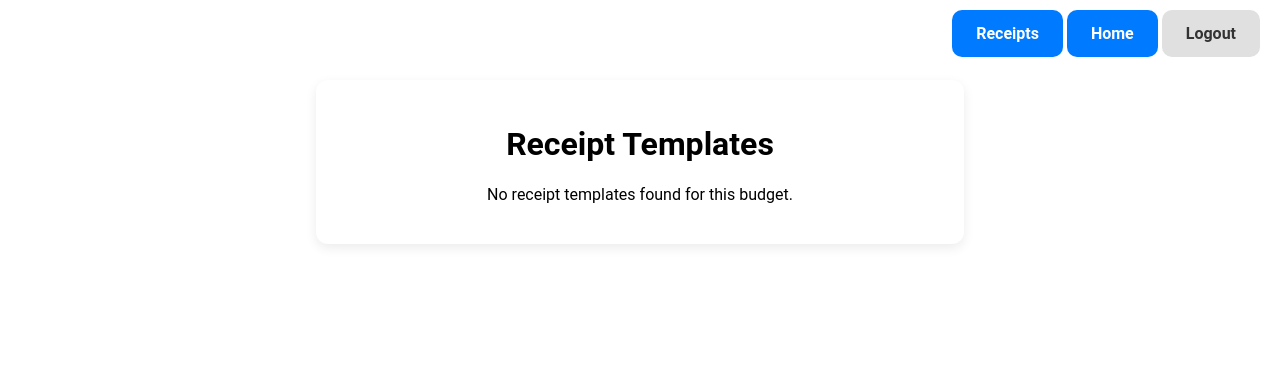
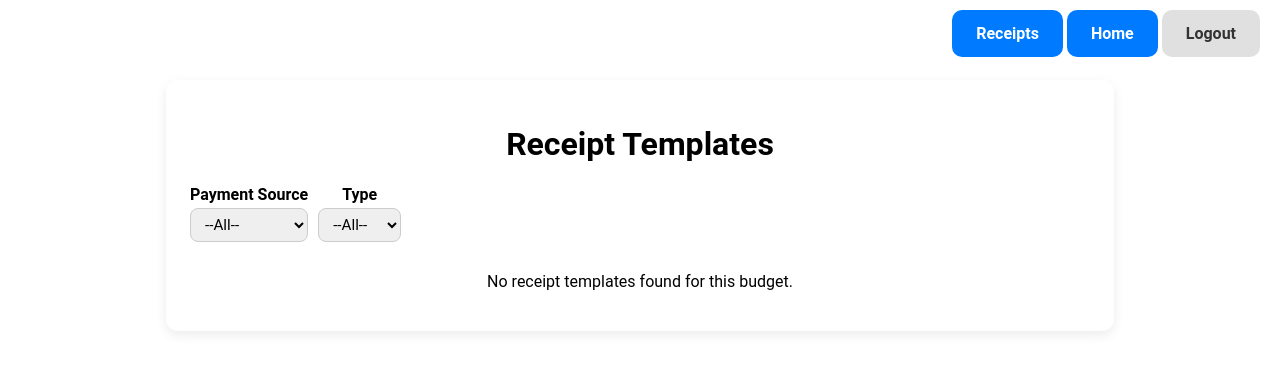
Before and after one commit to Jott2424/Envelopes, a Flask app: page /budget/1/receipt_templates/view in a window 1280 px wide. Shown: the top 372 px of the page. Run offline with Flask 3, Linux system fonts and the light colour scheme; the visitor is signed in with stand-in values (Sample User, id 1); data that the repository does not hold is empty; some libraries are stand-ins or nearby versions.

Commit message:
added merchant to receipt view and widened card.

```diff
--- a/Envelopes/functions/queries.py
+++ b/Envelopes/functions/queries.py
@@ -21,8 +21,8 @@ GET_ENVELOPES_AND_TRANSACTION_FIELDS_BY_BUDGET_ID = "SELECT e.pk_envelopes_id, e
 GET_ENVELOPE_NAME_AND_TRANSACTION_FIELDS_BY_BUDGET_AND_ENVELOPE_ID = "SELECT e.name, pk_envelope_transaction_fields_id, e.fk_budgets_id, fk_envelopes_id, form_order, field_name, field_type, is_required FROM envelope_transaction_fields etf JOIN envelopes e ON e.pk_envelopes_id = fk_envelopes_id WHERE e.fk_budgets_id = %s AND fk_envelopes_id = %s"
 GET_ENVELOPE_NAME_AND_TRANSACTION_FIELDS_EXCLUDING_AMOUNT_BY_BUDGET_AND_ENVELOPE_ID = "SELECT e.name, pk_envelope_transaction_fields_id, e.fk_budgets_id, fk_envelopes_id, form_order, field_name, field_type, is_required FROM envelope_transaction_fields etf JOIN envelopes e ON e.pk_envelopes_id = fk_envelopes_id WHERE e.fk_budgets_id = %s AND fk_envelopes_id = %s AND lower(field_name) NOT IN ('amount','description') "
 GET_ENVELOPES_NAME_AND_TRANSACTION_FIELDS_BY_BUDGET = "SELECT e.name, fk_envelopes_id, form_order, field_name, field_type, is_required FROM envelope_transaction_fields etf JOIN envelopes e ON e.pk_envelopes_id = fk_envelopes_id WHERE e.fk_budgets_id = %s"
-GET_RECEIPT_TEMPLATES_AND_PAYMENT_SOURCES_BY_BUDGETS_ID = "SELECT rt.pk_receipt_templates_id, rt.description, rt.debit_or_credit, ps.name as payment_source_name FROM receipt_templates rt LEFT JOIN payment_sources ps ON ps.pk_payment_sources_id = rt.fk_payment_sources_id WHERE rt.fk_budgets_id = %s ORDER BY rt.description ASC"
-GET_RECEIPTS_AND_PAYMENT_SOURCES_BY_BUDGETS_ID = "SELECT r.pk_receipts_id, r.description, r.debit_or_credit, r.transaction_date, r.amount, ps.name as payment_source_name FROM receipts r LEFT JOIN payment_sources ps ON ps.pk_payment_sources_id = r.fk_payment_sources_id WHERE r.fk_budgets_id = %s"
+GET_RECEIPT_TEMPLATES_AND_PAYMENT_SOURCES_BY_BUDGETS_ID = "SELECT rt.pk_receipt_templates_id, rt.merchant, rt.description, rt.debit_or_credit, ps.name as payment_source_name FROM receipt_templates rt LEFT JOIN payment_sources ps ON ps.pk_payment_sources_id = rt.fk_payment_sources_id WHERE rt.fk_budgets_id = %s"
+GET_RECEIPTS_AND_PAYMENT_SOURCES_BY_BUDGETS_ID = "SELECT r.pk_receipts_id, r.merchant, r.debit_or_credit, r.transaction_date, r.amount, ps.name as payment_source_name FROM receipts r LEFT JOIN payment_sources ps ON ps.pk_payment_sources_id = r.fk_payment_sources_id WHERE r.fk_budgets_id = %s"
 GET_RECEIPT_TEMPLATES_BY_RECEIPT_TEMPLATES_ID = "SELECT pk_receipt_templates_id, fk_payment_sources_id, debit_or_credit, merchant, description FROM receipt_templates WHERE pk_receipt_templates_id = %s"
 GET_TRANSACTION_TEMPLATES_BY_RECEIPT_TEMPLATES_ID = "SELECT fk_envelopes_id AS envelope_id, details FROM transaction_templates WHERE fk_receipt_templates_id = %s ORDER BY pk_transaction_templates_id"
 GET_TRANSACTIONS_BY_RECEIPT_ID = "SELECT fk_envelopes_id, details FROM transactions WHERE fk_receipts_id = %s ORDER BY pk_transactions_id"
--- a/Envelopes/functions/receipts_routes.py
+++ b/Envelopes/functions/receipts_routes.py
@@ -150,6 +150,53 @@ def receipts_create(budget_id):
         payment_sources=payment_sources
     )
 
+# def receipts_view(budget_id):
+#     conn = db_utils.get_db_connection()
+#     cur = conn.cursor()
+
+#     # Get optional filters from query params
+#     start_date = request.args.get('start_date')  # "YYYY-MM-DD"
+#     end_date = request.args.get('end_date')      # "YYYY-MM-DD"
+#     payment_source_name = request.args.get('payment_source_name')  # exact or partial match
+
+#     # Base query
+#     query = queries.GET_RECEIPTS_AND_PAYMENT_SOURCES_BY_BUDGETS_ID
+#     params = [budget_id]
+
+#     # Dynamic filters
+#     if start_date:
+#         query += " AND r.transaction_date >= %s"
+#         params.append(start_date)
+#     if end_date:
+#         query += " AND r.transaction_date <= %s"
+#         params.append(end_date)
+#     if payment_source_name:
+#         query += " AND ps.name ILIKE %s"  # case-insensitive partial match
+#         params.append(f"%{payment_source_name}%")
+
+#     query += " ORDER BY r.transaction_date DESC"
+
+#     cur.execute(query, params)
+#     columns = [desc[0] for desc in cur.description]
+#     receipts = [dict(zip(columns, row)) for row in cur.fetchall()]
+
+#     # Get all payment sources for filter dropdown
+#     cur.execute("SELECT pk_payment_sources_id, name FROM payment_sources WHERE fk_budgets_id=%s", (budget_id,))
+#     payment_sources = cur.fetchall()
+
+#     cur.close()
+#     conn.close()
+
+#     return render_template(
+#         "receipts_view.html",
+#         budget_id=budget_id,
+#         receipts=receipts,
+#         start_date=start_date or "",
+#         end_date=end_date or "",
+#         payment_source_name=payment_source_name or "",
+#         payment_sources=payment_sources
+#     )
+
 def receipts_view(budget_id):
     conn = db_utils.get_db_connection()
     cur = conn.cursor()
@@ -158,6 +205,7 @@ def receipts_view(budget_id):
     start_date = request.args.get('start_date')  # "YYYY-MM-DD"
     end_date = request.args.get('end_date')      # "YYYY-MM-DD"
     payment_source_name = request.args.get('payment_source_name')  # exact or partial match
+    debit_or_credit = request.args.get('debit_or_credit')  # new filter
 
     # Base query
     query = queries.GET_RECEIPTS_AND_PAYMENT_SOURCES_BY_BUDGETS_ID
@@ -173,6 +221,9 @@ def receipts_view(budget_id):
     if payment_source_name:
         query += " AND ps.name ILIKE %s"  # case-insensitive partial match
         params.append(f"%{payment_source_name}%")
+    if debit_or_credit in ('debit', 'credit'):
+        query += " AND r.debit_or_credit = %s"
+        params.append(debit_or_credit)
 
     query += " ORDER BY r.transaction_date DESC"
 
@@ -194,21 +245,56 @@ def receipts_view(budget_id):
         start_date=start_date or "",
         end_date=end_date or "",
         payment_source_name=payment_source_name or "",
+        debit_or_credit=debit_or_credit or "",
+        payment_sources=payment_sources
+    )
+def receipt_templates_view(budget_id):
+    conn = db_utils.get_db_connection()
+    cur = conn.cursor()
+
+    # Get optional filters from query params
+    payment_source_name = request.args.get('payment_source_name')
+    debit_or_credit = request.args.get('debit_or_credit')
+
+    # Base query
+    query = queries.GET_RECEIPT_TEMPLATES_AND_PAYMENT_SOURCES_BY_BUDGETS_ID
+    params = [budget_id]
+
+    # Dynamic filters
+    if payment_source_name:
+        query += " AND ps.name ILIKE %s"
+        params.append(f"%{payment_source_name}%")
+    if debit_or_credit in ('debit', 'credit'):
+        query += " AND rt.debit_or_credit = %s"
+        params.append(debit_or_credit)
+
+    # Order by description (even if not displayed)
+    query += " ORDER BY rt.description ASC"
+
+    cur.execute(query, params)
+    columns = [desc[0] for desc in cur.description]
+    templates = [dict(zip(columns, row)) for row in cur.fetchall()]
+
+    # Get all payment sources for filter dropdown
+    cur.execute(
+        "SELECT pk_payment_sources_id, name FROM payment_sources WHERE fk_budgets_id=%s",
+        (budget_id,)
+    )
+    payment_sources = cur.fetchall()
+
+    cur.close()
+    conn.close()
+
+    return render_template(
+        "receipt_templates_view.html",
+        budget_id=budget_id,
+        templates=templates,
+        payment_source_name=payment_source_name or "",
+        debit_or_credit=debit_or_credit or "",
         payment_sources=payment_sources
     )
 
 
-def receipt_templates_view(budget_id):
-    conn = db_utils.get_db_connection()
-    cur = conn.cursor()
-
-    cur.execute(queries.GET_RECEIPT_TEMPLATES_AND_PAYMENT_SOURCES_BY_BUDGETS_ID, (budget_id,))
-    columns = [desc[0] for desc in cur.description]
-    templates = [dict(zip(columns, row)) for row in cur.fetchall()]  # Convert tuples to dicts
-
-    cur.close()
-    conn.close()
-    return render_template("receipt_templates_view.html", budget_id=budget_id, templates=templates)
 
 def receipt_templates_edit(budget_id, template_id):
     conn = db_utils.get_db_connection()
--- a/Envelopes/static/css/main.css
+++ b/Envelopes/static/css/main.css
@@ -78,7 +78,7 @@ body {
 
 /********** CARDS **********/
 .card {
-    max-width: 600px;
+    max-width: 900px;
     margin: 0 auto;
     padding: 24px;
     background: white;
--- a/Envelopes/templates/receipt_templates_view.html
+++ b/Envelopes/templates/receipt_templates_view.html
@@ -17,13 +17,38 @@
     <div class="card">
         <h1>Receipt Templates</h1>
 
+        <!-- Filters -->
+        <form method="get" id="filters-form" class="filters-form">
+            <div class="filters-row">
+                <div class="form-group">
+                    <label>Payment Source</label>
+                    <select name="payment_source_name" class="form-control select-box" onchange="this.form.submit()">
+                        <option value="">--All--</option>
+                        {% for ps_id, ps_name in payment_sources %}
+                            <option value="{{ ps_name }}" {% if ps_name == payment_source_name %}selected{% endif %}>{{ ps_name }}</option>
+                        {% endfor %}
+                    </select>
+                </div>
+                <div class="form-group">
+                    <label>Type</label>
+                    <select name="debit_or_credit" class="form-control select-box" onchange="this.form.submit()">
+                        <option value="">--All--</option>
+                        <option value="debit" {% if debit_or_credit == 'debit' %}selected{% endif %}>Debit</option>
+                        <option value="credit" {% if debit_or_credit == 'credit' %}selected{% endif %}>Credit</option>
+                    </select>
+                </div>
+            </div>
+        </form>
+
+        <!-- Templates table -->
         {% if templates %}
             <table class="styled-table">
                 <thead>
                     <tr>
                         <th>Description</th>
+                        <th>Merchant</th>
+                        <th>Type</th>
                         <th>Payment Source</th>
-                        <th>Type</th>
                         <th>Actions</th>
                     </tr>
                 </thead>
@@ -31,11 +56,10 @@
                     {% for t in templates %}
                         <tr>
                             <td>{{ t.description }}</td>
+                            <td>{{ t.merchant }}</td>
+                            <td>{{ t.debit_or_credit }}</td>
                             <td>{{ t.payment_source_name }}</td>
-                            <td>{{ t.debit_or_credit }}</td>
-                            <td>
-                                {{ nav.receipt_templates_edit(budget_id, t.pk_receipt_templates_id) }}
-                            </td>
+                            <td>{{ nav.receipt_templates_edit(budget_id, t.pk_receipt_templates_id) }}</td>
                         </tr>
                     {% endfor %}
                 </tbody>
```
Also changed, not shown: Envelopes/templates/receipts_view.html (+14 -6 lines).
